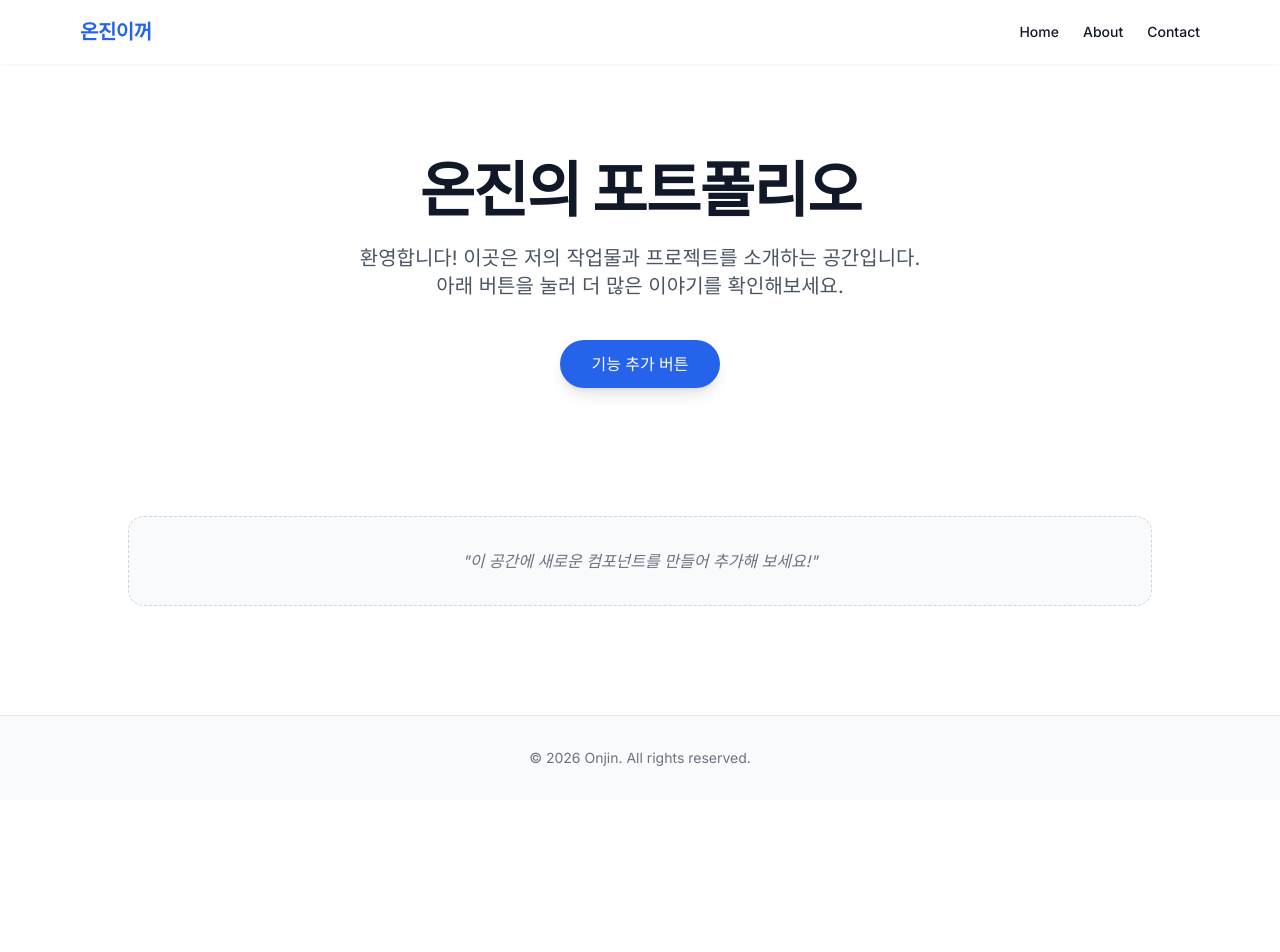
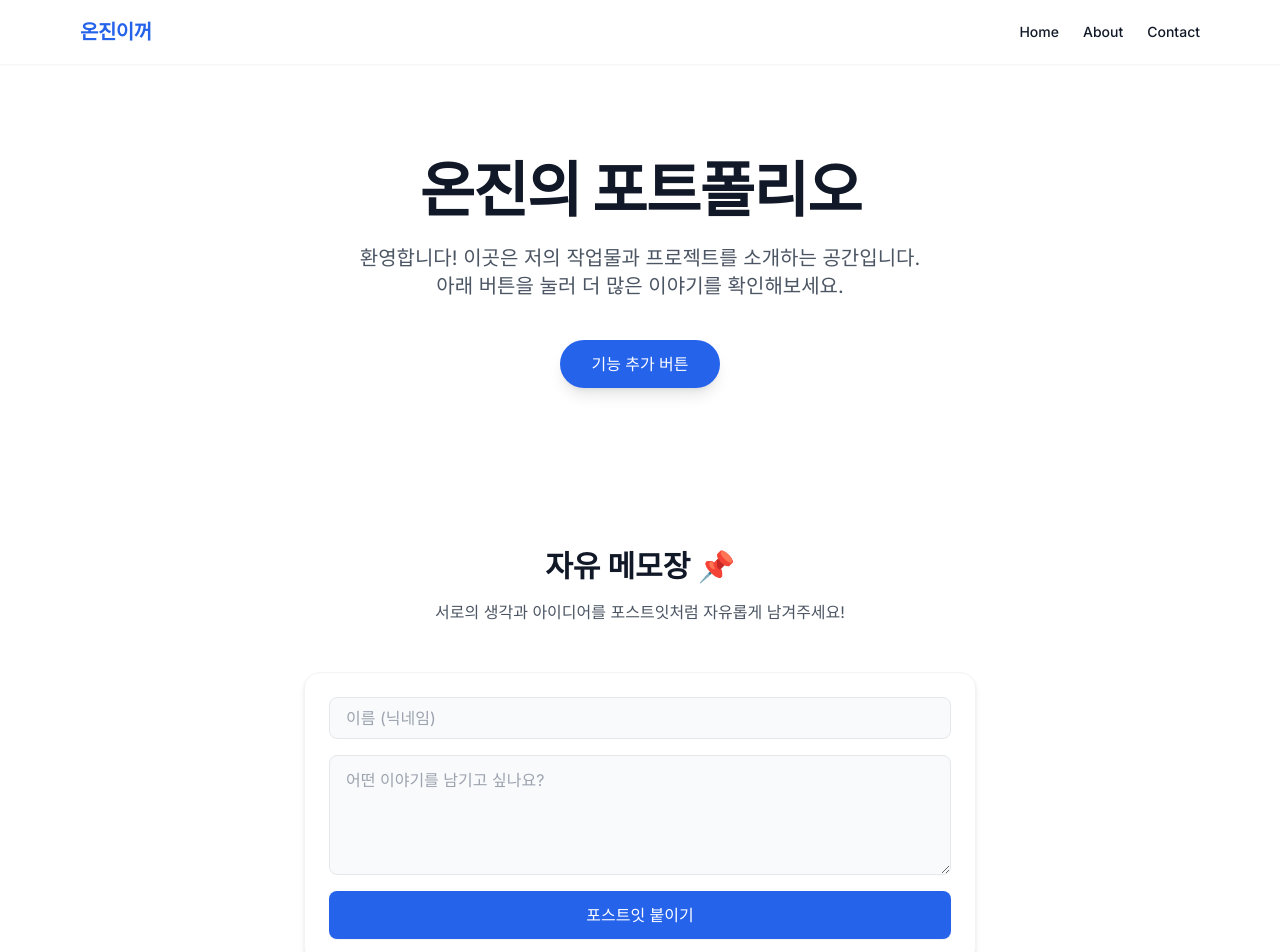
Before and after one commit to lwj4432-collab/on_jin, a Next.js app: page / in a window 1280 px wide. Shown: the top 952 px of the page. Before the commit the page ends 800 px from the top, so only its background shows below. Built offline with nearby package versions, Linux system fonts and the light colour scheme.

Commit message:
Feat: Add Padlet-like MemoBoard component

```diff
--- a/app/page.tsx
+++ b/app/page.tsx
@@ -1,3 +1,5 @@
+import MemoBoard from "../components/MemoBoard";
+
 export default function Home() {
   return (
     <div className="flex flex-col items-center justify-center py-24 px-4 sm:px-6 lg:px-8">
@@ -22,11 +24,7 @@ export default function Home() {
 
       {/* 여기에 새로운 섹션(예: About, Skills, Projects 목록) 컴포넌트를 추가하세요 */}
       <section className="mt-32 w-full max-w-5xl">
-        <div className="p-8 border border-dashed border-gray-300 rounded-2xl bg-gray-50 text-center">
-          <p className="text-gray-500 italic">
-            "이 공간에 새로운 컴포넌트를 만들어 추가해 보세요!"
-          </p>
-        </div>
+        <MemoBoard />
       </section>
     </div>
   );
--- /dev/null
+++ b/components/MemoBoard.tsx
@@ -0,0 +1,143 @@
+"use client";
+
+import { useState, useEffect } from "react";
+
+interface Memo {
+  id: string;
+  author: string;
+  content: string;
+  date: string;
+  color: string;
+}
+
+const COLORS = [
+  "bg-yellow-200",
+  "bg-blue-200",
+  "bg-green-200",
+  "bg-pink-200",
+  "bg-purple-200",
+  "bg-orange-200",
+];
+
+export default function MemoBoard() {
+  const [memos, setMemos] = useState<Memo[]>([]);
+  const [author, setAuthor] = useState("");
+  const [content, setContent] = useState("");
+  const [isLoaded, setIsLoaded] = useState(false);
+
+  // Load from localStorage on mount
+  useEffect(() => {
+    const savedMemos = localStorage.getItem("padlet-memos");
+    if (savedMemos) {
+      setMemos(JSON.parse(savedMemos));
+    }
+    setIsLoaded(true);
+  }, []);
+
+  // Save to localStorage whenever memos change
+  useEffect(() => {
+    if (isLoaded) {
+      localStorage.setItem("padlet-memos", JSON.stringify(memos));
+    }
+  }, [memos, isLoaded]);
+
+  const handleSubmit = (e: React.FormEvent) => {
+    e.preventDefault();
+    if (!author.trim() || !content.trim()) return;
+
+    const newMemo: Memo = {
+      id: crypto.randomUUID(),
+      author: author.trim(),
+      content: content.trim(),
+      date: new Date().toLocaleDateString("ko-KR", {
+        year: "numeric",
+        month: "long",
+        day: "numeric",
+        hour: "2-digit",
+        minute: "2-digit",
+      }),
+      color: COLORS[Math.floor(Math.random() * COLORS.length)],
+    };
+
+    setMemos((prev) => [newMemo, ...prev]);
+    setAuthor("");
+    setContent("");
+  };
+
+  const handleDelete = (id: string) => {
+    setMemos((prev) => prev.filter((memo) => memo.id !== id));
+  };
+
+  if (!isLoaded) return null; // Hydration mismatch 방지
+
+  return (
+    <div className="w-full max-w-6xl mx-auto px-4 mt-8 pb-24">
+      <div className="text-center mb-12">
+        <h2 className="text-3xl font-bold text-gray-900 mb-4">자유 메모장 📌</h2>
+        <p className="text-gray-600">서로의 생각과 아이디어를 포스트잇처럼 자유롭게 남겨주세요!</p>
+      </div>
+
+      {/* 입력 폼 */}
+      <form
+        onSubmit={handleSubmit}
+        className="max-w-2xl mx-auto bg-white p-6 rounded-2xl shadow-md border border-gray-100 mb-12 transition-all hover:shadow-lg"
+      >
+        <div className="flex flex-col gap-4">
+          <input
+            type="text"
+            placeholder="이름 (닉네임)"
+            value={author}
+            onChange={(e) => setAuthor(e.target.value)}
+            className="w-full px-4 py-2 bg-gray-50 border border-gray-200 rounded-lg focus:outline-none focus:ring-2 focus:ring-blue-500 focus:bg-white transition-colors"
+            maxLength={20}
+            required
+          />
+          <textarea
+            placeholder="어떤 이야기를 남기고 싶나요?"
+            value={content}
+            onChange={(e) => setContent(e.target.value)}
+            className="w-full px-4 py-3 bg-gray-50 border border-gray-200 rounded-lg focus:outline-none focus:ring-2 focus:ring-blue-500 focus:bg-white transition-colors min-h-[120px] resize-y"
+            required
+          />
+          <button
+            type="submit"
+            className="w-full py-3 bg-blue-600 hover:bg-blue-700 text-white font-medium rounded-lg transition-colors shadow-sm"
+          >
+            포스트잇 붙이기
+          </button>
+        </div>
+      </form>
+
+      {/* 메모 그리드 */}
+      {memos.length === 0 ? (
+        <div className="text-center py-20 bg-gray-50 rounded-2xl border border-dashed border-gray-300">
+          <p className="text-gray-500 text-lg">아직 등록된 메모가 없습니다. 첫 번째 메모를 남겨보세요!</p>
+        </div>
+      ) : (
+        <div className="grid grid-cols-1 sm:grid-cols-2 lg:grid-cols-3 gap-6 items-start">
+          {memos.map((memo) => (
+            <div
+              key={memo.id}
+              className={`${memo.color} p-6 rounded-2xl shadow-sm hover:shadow-md transition-all duration-200 transform hover:-translate-y-1 relative group flex flex-col`}
+            >
+              <button
+                onClick={() => handleDelete(memo.id)}
+                className="absolute top-4 right-4 text-gray-500 hover:text-red-600 opacity-0 group-hover:opacity-100 transition-opacity bg-white/40 hover:bg-white rounded-full p-1.5"
+                title="삭제하기"
+              >
+                <svg xmlns="http://www.w3.org/2000/svg" className="h-4 w-4" fill="none" viewBox="0 0 24 24" stroke="currentColor">
+                  <path strokeLinecap="round" strokeLinejoin="round" strokeWidth={2} d="M6 18L18 6M6 6l12 12" />
+                </svg>
+              </button>
+              <div className="font-semibold text-gray-800 mb-2">{memo.author}</div>
+              <p className="text-gray-700 whitespace-pre-wrap flex-grow mb-4 leading-relaxed">{memo.content}</p>
+              <div className="text-xs text-gray-600 text-right mt-auto opacity-70">
+                {memo.date}
+              </div>
+            </div>
+          ))}
+        </div>
+      )}
+    </div>
+  );
+}
```
